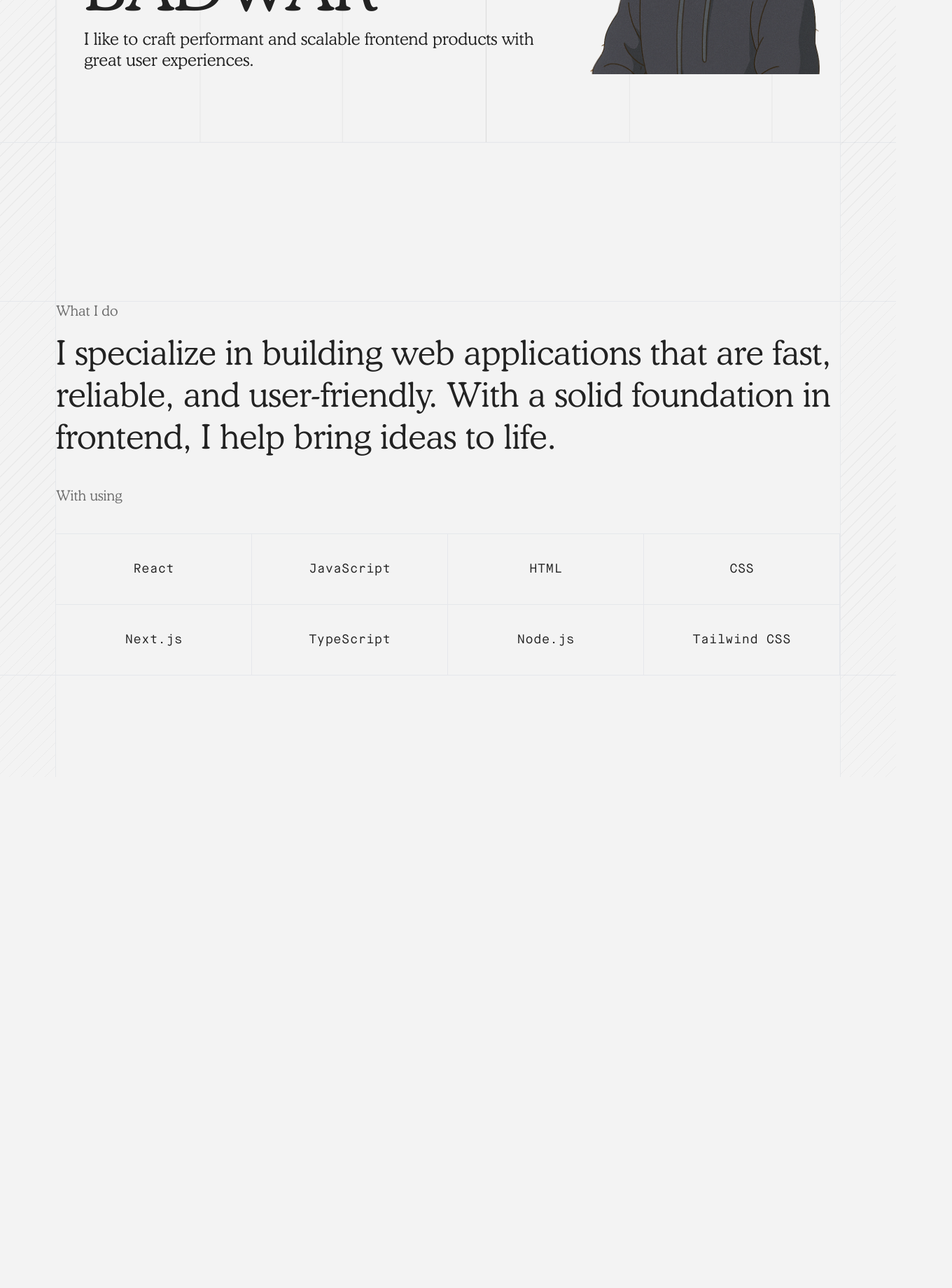
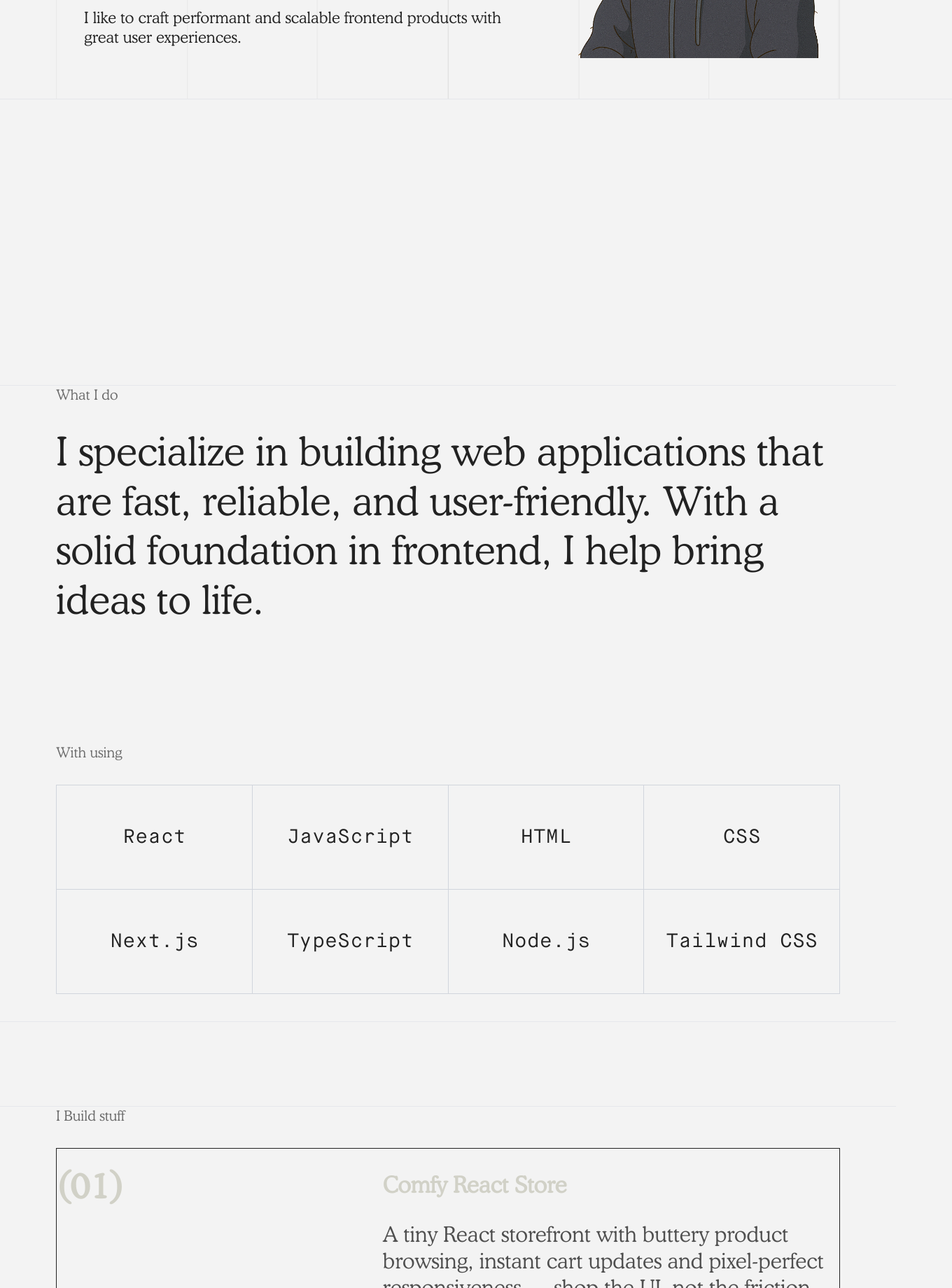
Before and after one commit to ajb-arvind/ajb-arvind.info, a Next.js app: page / in a window 1280 px wide. Shown: the part 490-2330 px from the top of the page at 70% size, 1360 px wide, since content can reach past the window. Before the commit the page ends 1600 px from the top, so only its background shows below. Built offline with nearby package versions, Linux system fonts and the light colour scheme.

Commit message:
add lensis, changes in skills project

```diff
--- a/package.json
+++ b/package.json
@@ -15,6 +15,7 @@
     "@radix-ui/react-slot": "^1.2.3",
     "class-variance-authority": "^0.7.1",
     "clsx": "^2.1.1",
+    "lenis": "^1.3.14",
     "lucide-react": "^0.552.0",
     "motion": "^12.23.24",
     "next": "15.5.4",
--- a/src/app/_components/about-me.tsx
+++ b/src/app/_components/about-me.tsx
@@ -3,76 +3,51 @@ import { cooperBTLight } from '../layout';
 import { Section } from './section';
 
 const skills = [
-  ['React', 'JavaScript', 'HTML', 'CSS'],
-  ['Next.js', 'TypeScript', 'Node.js', 'Tailwind CSS'],
+  'React',
+  'JavaScript',
+  'HTML',
+  'CSS',
+  'Next.js',
+  'TypeScript',
+  'Node.js',
+  'Tailwind CSS',
 ];
 
-interface SkillRowProps {
-  skills: string[];
-  className?: string;
-}
+export const AboutMe = () => {
+  return (
+    <Section className="px-4 lg:px-20 bg-background space-y-32 mt-nav-height">
+      <div className="space-y-8">
+        <p className={cn(cooperBTLight.className, 'text-xl text-shark-500')}>
+          What I do
+        </p>
+        <div
+          className={cn(cooperBTLight.className, 'leading-tight text-about-me')}
+        >
+          I specialize in building web applications that are fast, reliable, and
+          user-friendly. With a solid foundation in frontend, I help bring ideas
+          to life.
+        </div>
+      </div>
+      <div className="space-y-8 py-10">
+        <p className={cn(cooperBTLight.className, 'text-xl text-shark-500')}>
+          With using
+        </p>
 
-const SkillRow = ({ skills, className = '' }: SkillRowProps) => (
         <div
-    className={cn(
-      'grid grid-cols-2 md:grid-cols-4 w-full border-gray-200',
-      '[&>div:nth-child(2n)]:border-r-0',
-      'lg:[&>div:last-child]:border-r-0',
-      'lg:[&>div:nth-child(2n)]:border-r',
-      'lg:[&>div:nth-last-child(-n+4)]:border-b-0',
-      className
-    )}
+          className={cn('bg-gray-300 overflow-hidden border border-gray-300')}
         >
+          <div className="grid grid-cols-2 lg:grid-cols-4 text-skills gap-px">
             {skills.map((skill, index) => (
               <div
                 key={`${skill}-${index}`}
-        className="border-r border-b border-gray-200 flex-1 text-center text-base sm:text-lg lg:text-xl flex items-center justify-center min-h-[100px]"
+                className="p-6 bg-background text-center flex items-center justify-center min-h-[100px]"
               >
                 {skill}
               </div>
             ))}
           </div>
-);
-
-export const AboutMe = () => {
-  return (
-    <div className="min-h-[calc(100vh-80px)] lg:min-h-[calc(100vh-120px)]">
-      <Section className="mt-20 lg:mt-30">
-        <p
-          className={cn(cooperBTLight.className, 'text-xl text-shark-500 mb-4')}
-        >
-          What I do
-        </p>
-
-        <div className="space-y-8">
-          <div
-            className={cn(cooperBTLight.className, 'leading-tight')}
-            style={{ fontSize: 'clamp(1.5rem, 4vw, 3rem)' }}
-          >
-            I specialize in building web applications that are fast, reliable,
-            and user-friendly. With a solid foundation in frontend, I help bring
-            ideas to life.
         </div>
       </div>
-        <div>
-          <p
-            className={cn(
-              cooperBTLight.className,
-              'text-xl text-shark-500 py-10'
-            )}
-          >
-            With using
-          </p>
-
-          {skills.map((skillRow, index) => (
-            <SkillRow
-              key={`skill-row-${index}`}
-              skills={skillRow}
-              className={index === 0 ? 'border-t' : 'border-y'}
-            />
-          ))}
-        </div>
     </Section>
-    </div>
   );
 };
--- a/src/app/_components/hero.tsx
+++ b/src/app/_components/hero.tsx
@@ -5,35 +5,30 @@ import React from 'react';
 
 export function Hero() {
   return (
-    <section className="min-h-[calc(100vh-120px)]">
+    <section className="h-screen px-4 lg:px-20">
       <div
-        className={`mt-20 lg:mt-30 bg-[url(/hero-bg.svg)]  bg-no-repeat bg-cover lg:py-20 relative before:absolute before:top-0 before:h-px before:w-[200vw] before:bg-gray-200 before:-left-[100vw] after:absolute after:bottom-0 after:h-px after:w-[200vw] after:bg-gray-200 after:-left-[100vw]`}
+        className={`mt-nav-height bg-[url(/hero-bg.svg)] bg-no-repeat bg-cover relative before:absolute before:top-0 before:h-px before:w-[200vw] before:bg-gray-200 before:-left-[100vw] after:absolute after:bottom-0 after:h-px after:w-[200vw] after:bg-gray-200 after:-left-[100vw]`}
       >
         <div className="lg:mb-4">
           <p className="tracking-tighter bg-amber-100 shadow w-fit py-1 px-2">
             Frontend Developer
           </p>
         </div>
-        <div className="flex flex-col lg:flex-row items-center justify-center relative">
-          <div className="mx-0 lg:mx-10 my-10 lg:my-0">
-            <p className={cn(cooperBTLight.className, ' text-lg')}>
+        <div className="flex flex-col lg:flex-row items-center justify-center relative lg:py-10">
+          <div className="mx-0 lg:mx-10 my-10 lg:my-0 space-y-2">
+            <p className={cn(cooperBTLight.className, ' text-xl')}>
               Hey there, I'm
             </p>
             <h1
-              className={cn(cooperBTLight.className, 'text-balance')}
-              style={{
-                fontSize: 'clamp(4rem, 10vw, 6rem)',
-              }}
+              className={cn(
+                cooperBTLight.className,
+                'text-balance text-heading leading-none'
+              )}
             >
               <span className="block">ARVIND</span>
               <span className="block">BADWAR</span>
             </h1>
-            <p
-              className={cn(cooperBTLight.className, '')}
-              style={{
-                fontSize: 'clamp(1rem, 2vw, 1.5rem)',
-              }}
-            >
+            <p className={cn(cooperBTLight.className, 'text-description')}>
               I like to craft performant and scalable frontend products with
               great user experiences.
             </p>
--- /dev/null
+++ b/src/app/_components/lensis/index.tsx
@@ -0,0 +1,38 @@
+'use client';
+import { ReactLenis } from 'lenis/react';
+import { cancelFrame, frame } from 'motion/react';
+import { useEffect, useRef } from 'react';
+import type { LenisRef, LenisProps as ReactLenisProps } from 'lenis/react';
+import { LenisOptions } from 'lenis';
+
+interface LenisProps extends Omit<ReactLenisProps, 'ref'> {
+  root: boolean;
+  options?: LenisOptions;
+}
+
+export const Lenis = ({ root, options }: LenisProps) => {
+  const lenisRef = useRef<LenisRef>(null);
+  useEffect(() => {
+    function update(data: { timestamp: number }) {
+      const time = data.timestamp;
+      lenisRef.current?.lenis?.raf(time);
+    }
+
+    frame.update(update, true);
+
+    return () => cancelFrame(update);
+  }, []);
+  return (
+    <ReactLenis
+      root={root}
+      options={{
+        ...options,
+        autoRaf: false,
+        lerp: options?.lerp ?? 0.125,
+        anchors: true,
+        autoToggle: true,
+      }}
+      ref={lenisRef}
+    />
+  );
+};
--- a/src/app/_components/main-header.tsx
+++ b/src/app/_components/main-header.tsx
@@ -3,7 +3,7 @@ import { cooperBTLight } from '../layout';
 
 export const MainHeader = () => {
   return (
-    <header className="px-4 lg:px-20 fixed inset-x-0 top-0 h-20 lg:h-30 flex items-center z-[1000]">
+    <header className="px-4 lg:px-20 fixed inset-x-0 top-0 h-nav-height flex items-center z-[1000]">
       <p className={cn(cooperBTLight.className, 'text-3xl font-bold')}>AB</p>
     </header>
   );
--- a/src/app/_components/project.tsx
+++ b/src/app/_components/project.tsx
@@ -1,5 +1,66 @@
+import { PROJECT_DATA } from '@/lib/constant';
+import { cooperBTLight } from '../layout';
 import { Section } from './section';
+import { cn } from '@/lib/utils';
 
-export const project = () => {
-  return <Section>project</Section>;
+type ProjectItem = {
+  id: number;
+  title: string;
+  description: string;
+  link: string;
+  image: string;
+  alt: string;
 };
+
+export const ProjectPart = ({
+  project,
+  index,
+}: {
+  project: ProjectItem;
+  index: number;
+}) => {
+  return (
+    <div className={cn('border', cooperBTLight.className)}>
+      <div className="flex grid-cols-12 items-center justify-start gap-x-[var(--space-xs)] text-left text-[length:var(--text-heading-2)] font-semibold text-[var(--color-accent-400)] md:grid md:justify-between md:gap-x-[var(--gap-fluid)]">
+        <span
+          className="col-span-2"
+          style={{
+            fontSize: 'clamp(1.9531rem,1.496rem + 2.2854vi,3.5529rem)',
+          }}
+        >
+          (0{index + 1})
+        </span>
+        <h3 className="col-span-8 col-start-6 py-8 2xl:py-[var(--space-sm)] text-h2">
+          {project.title}
+        </h3>
+      </div>
+      <div className="grid-gap relative flex min-h-[30vh] flex-col place-items-start pt-[var(--space-3xs)] md:grid md:min-h-[40vh] md:grid-cols-12">
+        <div className="col-span-7 col-start-6 flex w-full flex-col gap-y-[var(--space-sm)] pt-[var(--space-sm)] text-[length:var(--text-heading-4)]">
+          <p
+            className="max-w-[40ch] text-balance font-medium text-shark-700"
+            style={{
+              fontSize: 'clamp(1.25rem,1.0359rem + 1.0707vi,1.9995rem)',
+            }}
+          >
+            {project.description}
+          </p>
+        </div>
+      </div>
+    </div>
+  );
+};
+
+export const Project = () => {
+  return (
+    <Section className="space-y-8 px-4 lg:px-20 mt-nav-height">
+      <p className={cn(cooperBTLight.className, 'text-xl text-shark-500')}>
+        I Build stuff
+      </p>
+      <div className="flex flex-col justify-between gap-y-16">
+        {PROJECT_DATA.map((project, index) => (
+          <ProjectPart key={project.id} project={project} index={index} />
+        ))}
+      </div>
+    </Section>
+  );
+};
--- a/src/app/layout.tsx
+++ b/src/app/layout.tsx
@@ -2,6 +2,7 @@ import type { Metadata } from 'next';
 import './globals.css';
 import localFont from 'next/font/local';
 import { Preloader } from './_components/Preloader';
+import { Lenis } from './_components/lensis';
 
 export const cooperBTLight = localFont({
   src: '../font/CooperBTLight.woff2',
@@ -26,6 +27,7 @@ export default function RootLayout({
     <html lang="en">
       <body className={`${maisonNeue.className} antialiased`}>
         {children}
+        <Lenis root />
         <Preloader />
       </body>
     </html>
--- a/src/app/page.tsx
+++ b/src/app/page.tsx
@@ -4,6 +4,7 @@ import { MainHeader } from '@/app/_components/main-header';
 import { ProjectSection } from '@/components/section/ProjectSection';
 import { Hero } from './_components/hero';
 import { AboutMe } from './_components/about-me';
+import { Project } from './_components/project';
 
 const Wrapper = ({ children }: { children: React.ReactNode }) => {
   return (
@@ -38,17 +39,20 @@ export default function Home() {
   return (
     <main>
       <MainHeader />
-      <Wrapper>
+      <article>
         <Hero />
         <AboutMe />
-      </Wrapper>
+        <Project />
+      </article>
+      {/* <AboutMe />
 
+    */}
       {/* <MainHeader /> */}
       {/*
       <Hero />
       <ProjectSection />
       <Contact />
-      <Footer /> */}
+      <Footer /> */}{' '}
     </main>
   );
 }
--- a/src/lib/constant.ts
+++ b/src/lib/constant.ts
@@ -31,7 +31,7 @@ export const GREETINGS = [
 export const PROJECT_DATA = [
   {
     id: 0,
-    title: 'Comfy React Store 🛍️',
+    title: 'Comfy React Store',
     description:
       'A tiny React storefront with buttery product browsing, instant cart updates and pixel-perfect responsiveness — shop the UI, not the friction.',
     link: 'https://with-react-comfy-store.netlify.app/',
@@ -40,7 +40,7 @@ export const PROJECT_DATA = [
   },
   {
     id: 1,
-    title: 'Travel with Backroads ✈️',
+    title: 'Travel with Backroads',
     description:
       'An itinerary-style travel site with immersive hero, route cards and a smooth responsive grid — mini trip planner vibes.',
     link: 'https://travel-with-backroads.netlify.app/',
@@ -49,7 +49,7 @@ export const PROJECT_DATA = [
   },
   {
     id: 2,
-    title: 'Showtime Media Player 🎬',
+    title: 'Showtime Media Player',
     description:
       'A sleek media player with precise scrubbing, keyboard shortcuts and buttery animations — press play on good engineering.',
     link: 'https://showtime-player.netlify.app',
```
Also changed, not shown: src/app/globals.css (+74 -1 lines), 1 other file (tests, documents, lock files or other folders). Lines whose indentation alone changed are shown as unchanged.
